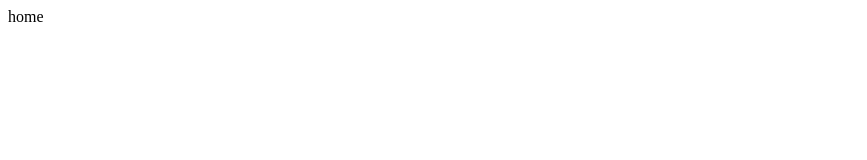
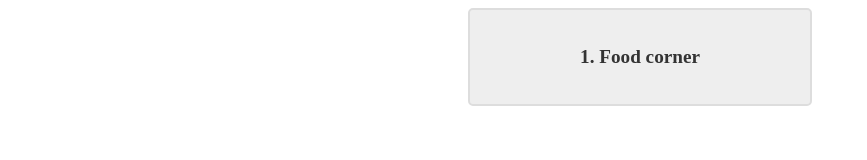
Before and after one commit to VaghaniAxita/TaskMAnagerApiExam, a plain HTML site: page index.html in a window 1280 px wide. Shown: the whole page, without its empty margins (0-867 px from the left). Drawn offline with Linux system fonts and the light colour scheme.

Commit message:
5/8/24 node exam-1

```diff
--- a/index.html
+++ b/index.html
@@ -3,9 +3,40 @@
 <head>
     <meta charset="UTF-8">
     <meta name="viewport" content="width=device-width, initial-scale=1.0">
-    <title>Document</title>
+    <title>Index Page</title>
+
+    <style>
+        .box {
+  width: 300px; /* Adjust width as needed */
+  padding: 20px; /* Adjust padding for spacing */
+  margin: auto; /* Center the box horizontally and vertically */
+  border: 2px solid #ddd; /* Border with a slightly lighter gray */
+  background-color: #eee; /* Light background for better contrast */
+  text-align: center; /* Center the text within the box */
+
+  /* Optional: Add subtle rounded corners */
+  border-radius: 5px;
+}
+
+.box a {
+  color: #333; /* Text color */
+  text-decoration: none; /* Remove underline */
+  font-size: 1.2em; /* Slightly larger font for better readability */
+  font-weight: bold; /* Make the text bold */
+}
+
+/* Optional: Add a hover effect for the link (changes color on hover) */
+.box a:hover {
+  color: #007bff; /* Blue on hover */
+}
+
+    </style>
+
+
 </head>
 <body>
-    home
+      <div class="box">
+            <p><a href="/pages/signup.html">1. Food corner</a></p>
+      </div>
 </body>
 </html>
```
Also changed, not shown: view/index.html (added, +1 -0 lines).
